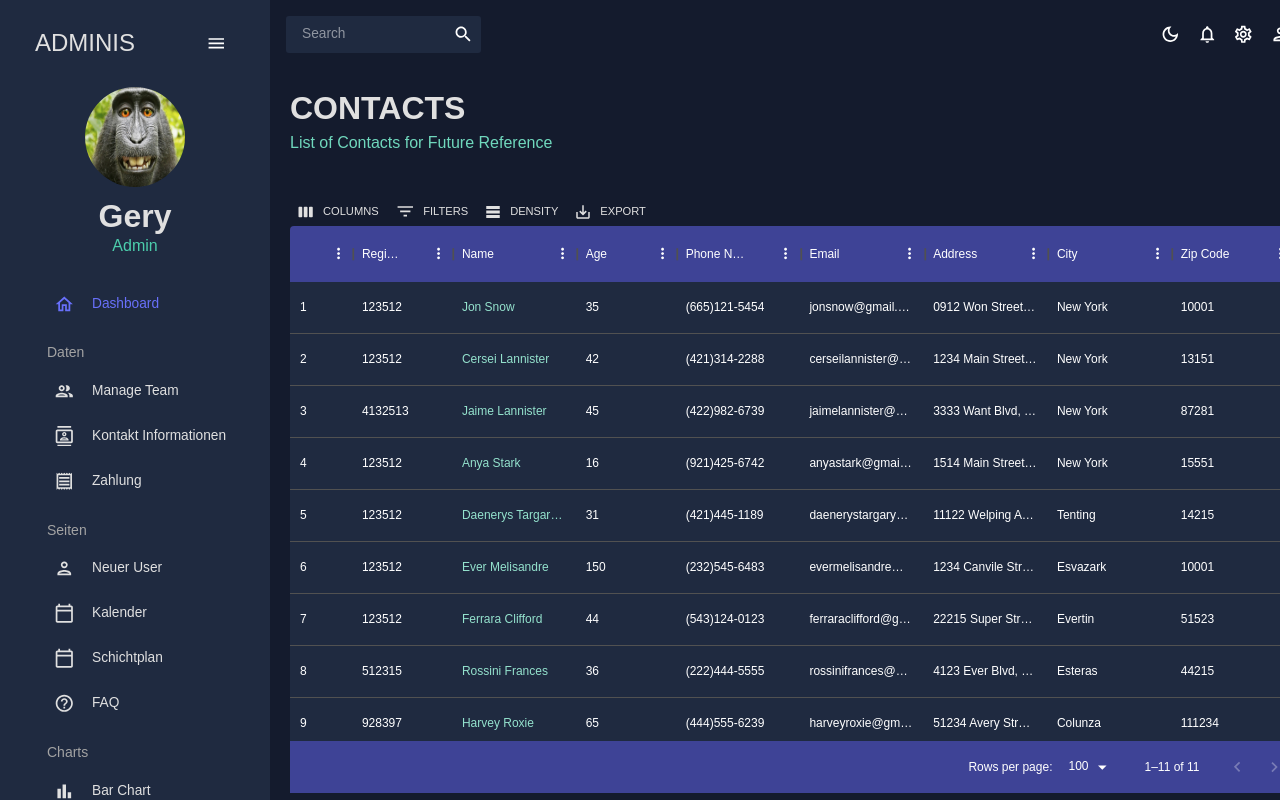
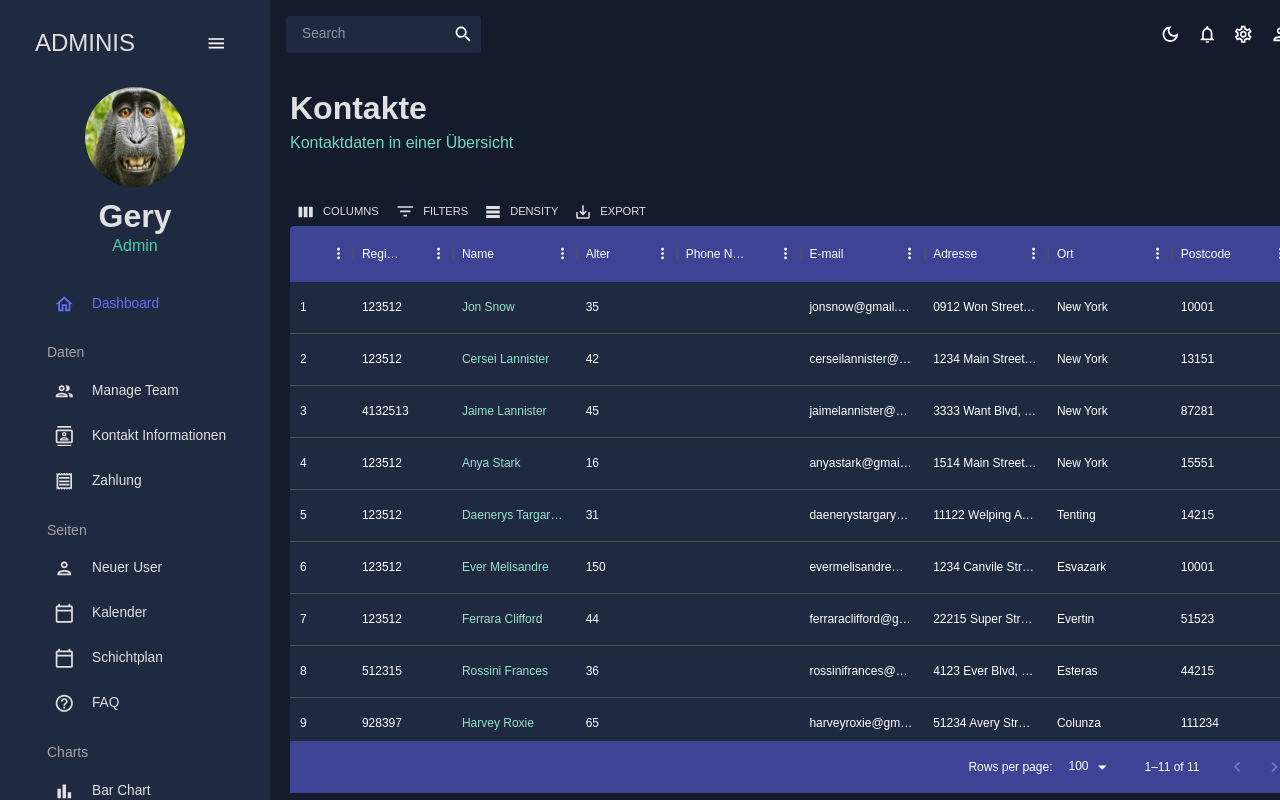
Before and after one commit to masterybyme/project-x, a React (Create React App) app in the folder client/: page /contacts in a window 1280 px wide. Shown: the top 800 px of the page. Built offline with nearby package versions, Linux system fonts and the light colour scheme.

Commit message:
team & contact changes

```diff
--- a/client/src/scenes/contacts/index.jsx
+++ b/client/src/scenes/contacts/index.jsx
@@ -20,34 +20,34 @@ const Contacts = () => {
     },
     {
       field: "age",
-      headerName: "Age",
+      headerName: "Alter",
       type: "number",
       headerAlign: "left",
       align: "left",
     },
     {
-      field: "phone",
+      field: "Mobile",
       headerName: "Phone Number",
       flex: 1,
     },
     {
       field: "email",
-      headerName: "Email",
+      headerName: "E-mail",
       flex: 1,
     },
     {
       field: "address",
-      headerName: "Address",
+      headerName: "Adresse",
       flex: 1,
     },
     {
       field: "city",
-      headerName: "City",
+      headerName: "Ort",
       flex: 1,
     },
     {
       field: "zipCode",
-      headerName: "Zip Code",
+      headerName: "Postcode",
       flex: 1,
     },
   ];
@@ -55,8 +55,8 @@ const Contacts = () => {
   return (
     <Box m="20px">
       <Header
-        title="CONTACTS"
-        subtitle="List of Contacts for Future Reference"
+        title="Kontakte"
+        subtitle="Kontaktdaten in einer Übersicht"
       />
       <Box
         m="40px 0 0 0"
--- a/client/src/scenes/team/index.jsx
+++ b/client/src/scenes/team/index.jsx
@@ -20,19 +20,19 @@ const Team = () => {
     },
     {
       field: "age",
-      headerName: "Age",
+      headerName: "Alter",
       type: "number",
       headerAlign: "left",
       align: "left",
     },
     {
       field: "phone",
-      headerName: "Phone Number",
+      headerName: "Mobile",
       flex: 1,
     },
     {
       field: "email",
-      headerName: "Email",
+      headerName: "E-mail",
       flex: 1,
     },
     {
```
